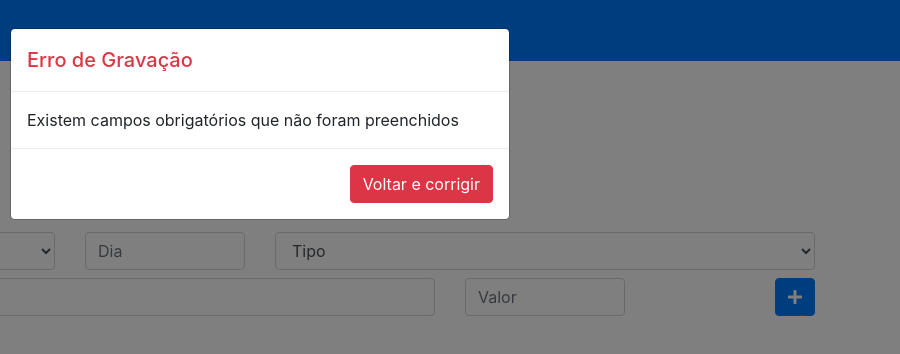
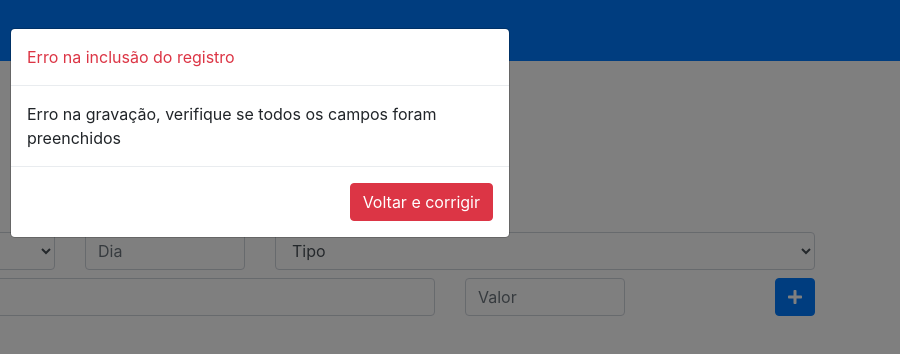
Before and after one commit to jefferson-litiuk/registroDeDespesas, a plain HTML site: page index.html in a window 1280 px wide. Both pictures are taken after a click on the button 1175 px from the left and 297 px from the top of the page. Shown: the full height of the page, 380-1280 px from the left. Drawn offline with nearby package versions, Linux system fonts and the light colour scheme.

Commit message:
Refactor Modal

```diff
--- a/app.js
+++ b/app.js
@@ -63,11 +63,25 @@ function cadastrarDespesa() {
         valor.value)
 
     if (despesa.validarDados()) {
-        bd.gravar(despesa)
-        $('#sucessoGravacao').modal('show')
+        //bd.gravar(despesa)
+
+        document.getElementById('modal_titulo_div').innerHTML = "Registro inserido com sucesso"
+        document.getElementById('modal_titulo_div').className = "modal-header text-success"
+        document.getElementById('modal_conteudo').innerHTML = "Despesa foi cadastrada com sucesso"
+        document.getElementById('modal_btn').innerHTML = "Voltar"
+        document.getElementById('modal_btn').className = "btn btn-success"
+
+        //sucess dialog
+        $('#registraDespesa').modal('show')
     } else {
+        //erro
+        document.getElementById('modal_titulo_div').innerHTML = "Erro na inclusão do registro"
+        document.getElementById('modal_titulo_div').className = "modal-header text-danger"
+        document.getElementById('modal_conteudo').innerHTML = "Erro na gravação, verifique se todos os campos foram preenchidos"
+        document.getElementById('modal_btn').innerHTML = "Voltar e corrigir"
+        document.getElementById('modal_btn').className = "btn btn-danger"
 
-        $('#erroGravacao').modal('show')
+        $('#registraDespesa').modal('show')
 
     }
 
--- a/index.html
+++ b/index.html
@@ -117,44 +117,20 @@
       </div>
     </div>
   </div>
-<!--MOdal-->
-  <div class="modal fade" id="sucessoGravacao" tabindex="-1" role="dialog" aria-labelledby="myModalLabel"
+  <!--MOdal-->
+  <div class="modal fade" id="registraDespesa" tabindex="-1" role="dialog" aria-labelledby="myModalLabel"
     aria-hidden="true">
     <div class="modal-dialog" style="z-index: 99999 !important;">
       <div class="modal-content">
 
-        <div class="modal-header text-success">
-          <h5 class="modal-title titulo-modal" id="myModalLabel">Registro inserido com sucesso</h5>
+        <div id="modal_titulo_div">
+          <h5 class="modal-title titulo-modal" id="modal_titulo"></h5>
         </div>
 
-        <div class="modal-body conteudo-modal-pesquisa">
-         Despesa foi cadastrada com sucesso
-        </div>
+        <div class="modal-body conteudo-modal-pesquisa" id="modal_conteudo"></div>
 
         <div class="modal-footer">
-          <button type="button" class="btn btn-success" data-dismiss="modal">Voltar</button>
-
-        </div>
-      </div>
-    </div>
-  </div>
-
-<!--Gravação-->
-<div class="modal fade" id="erroGravacao" tabindex="-1" role="dialog" aria-labelledby="myModalLabel"
-    aria-hidden="true">
-    <div class="modal-dialog" style="z-index: 99999 !important;">
-      <div class="modal-content">
-
-        <div class="modal-header text-danger">
-          <h5 class="modal-title titulo-modal" id="myModalLabel">Erro de Gravação</h5>
-        </div>
-
-        <div class="modal-body conteudo-modal-pesquisa">
-          Existem campos obrigatórios que não foram preenchidos
-        </div>
-
-        <div class="modal-footer">
-          <button type="button" class="btn btn-danger" data-dismiss="modal">Voltar e corrigir</button>
+          <button type="button" id="modal_btn" data-dismiss="modal">Voltar</button>
 
         </div>
       </div>
```
